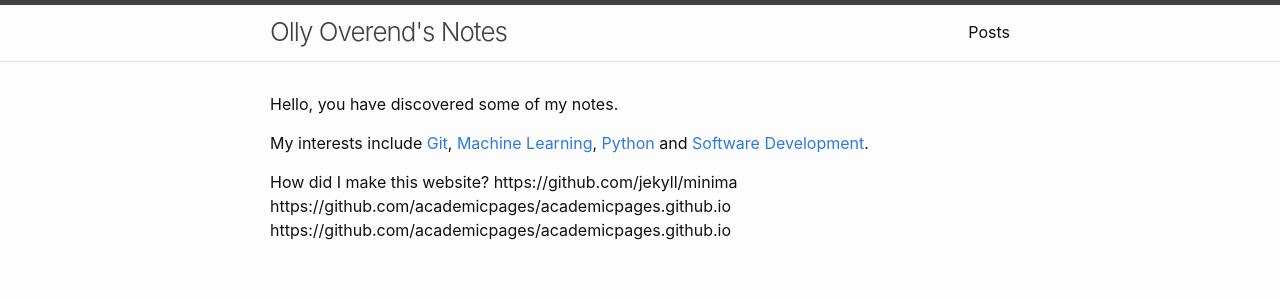
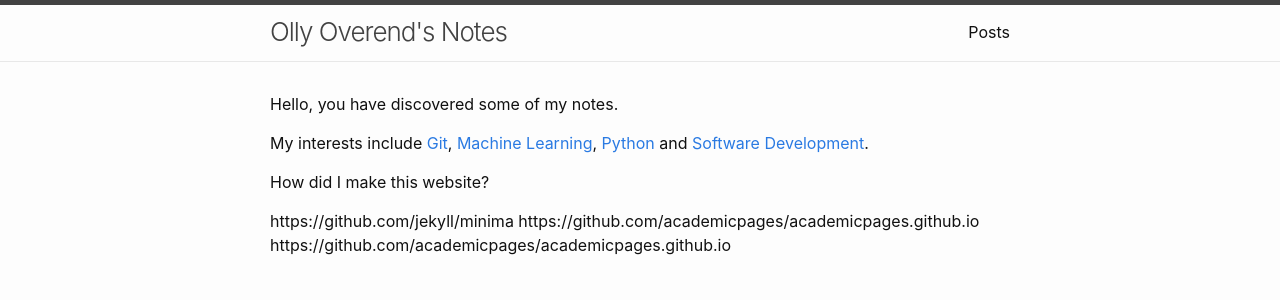
Before and after one commit to OliverOverend/OliverOverend.github.io, a Jekyll site: the page built from index.md, in a window 1280 px wide. Shown: the top 300 px of the page. Built offline with Jekyll 4.4.1, drawn with Linux system fonts in a browser that asks for light colours.

Commit message:
vault backup: 2024-09-08 08:33:10

```diff
--- a/_includes/header.html
+++ b/_includes/header.html
@@ -1,11 +1,12 @@
-<header class="site-header" role="banner">
+<header class="site-header">
 
   <div class="wrapper">
     {%- assign default_paths = site.pages | map: "path" -%}
     {%- assign page_paths = site.header_pages | default: default_paths -%}
+    {%- assign titles_size = site.pages | map: 'title' | join: '' | size -%}
     <a class="site-title" rel="author" href="{{ "/" | relative_url }}">{{ site.title | escape }}</a>
 
-    {%- if page_paths -%}
+    {%- if titles_size > 0 -%}
       <nav class="site-nav">
         <input type="checkbox" id="nav-trigger" class="nav-trigger" />
         <label for="nav-trigger">
@@ -19,9 +20,9 @@
         <div class="trigger">
           {%- for path in page_paths -%}
             {%- assign my_page = site.pages | where: "path", path | first -%}
-            	{%- if my_page.title -%}
-            	<a class="page-link" href="{{ my_page.url | relative_url }}">{{ my_page.title | escape }}</a>
-            	{%- endif -%}
+            {%- if my_page.title -%}
+            <a class="page-link" href="{{ my_page.url | relative_url }}">{{ my_page.title | escape }}</a>
+            {%- endif -%}
           {%- endfor -%}
         </div>
       </nav>
--- a/index.md
+++ b/index.md
@@ -6,6 +6,7 @@ Hello, you have discovered some of my notes.
 My interests include [Git](notes/Git.md), [Machine Learning](notes/Machine-Learning.md), [Python](notes/Python.md) and [Software Development](notes/Software-Development.md).
 
 How did I make this website?
+
 https://github.com/jekyll/minima
 https://github.com/academicpages/academicpages.github.io
 https://github.com/academicpages/academicpages.github.io
--- a/posts.html
+++ b/posts.html
@@ -2,6 +2,7 @@
 layout: page
 permalink: /posts/
 title: Posts
+comments: false
 ---
 
 
```
